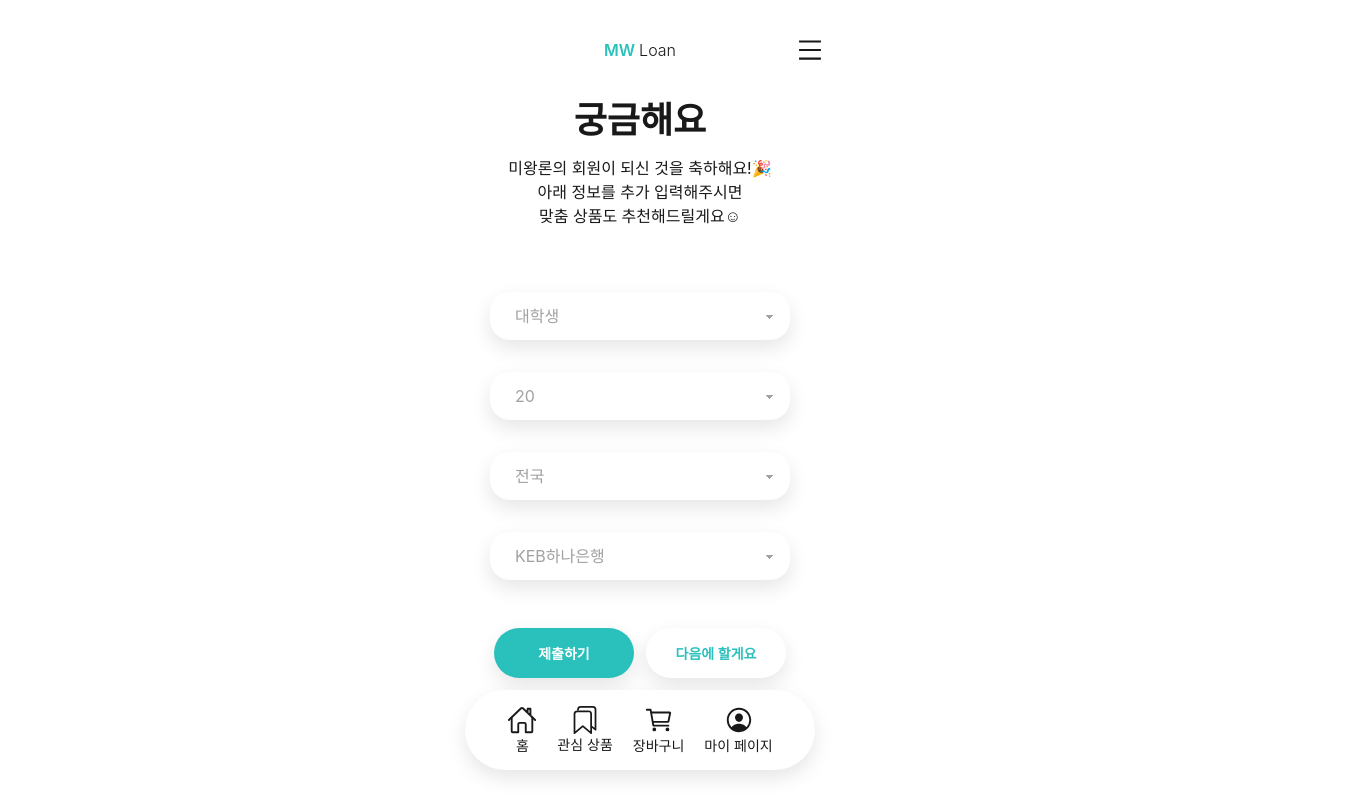
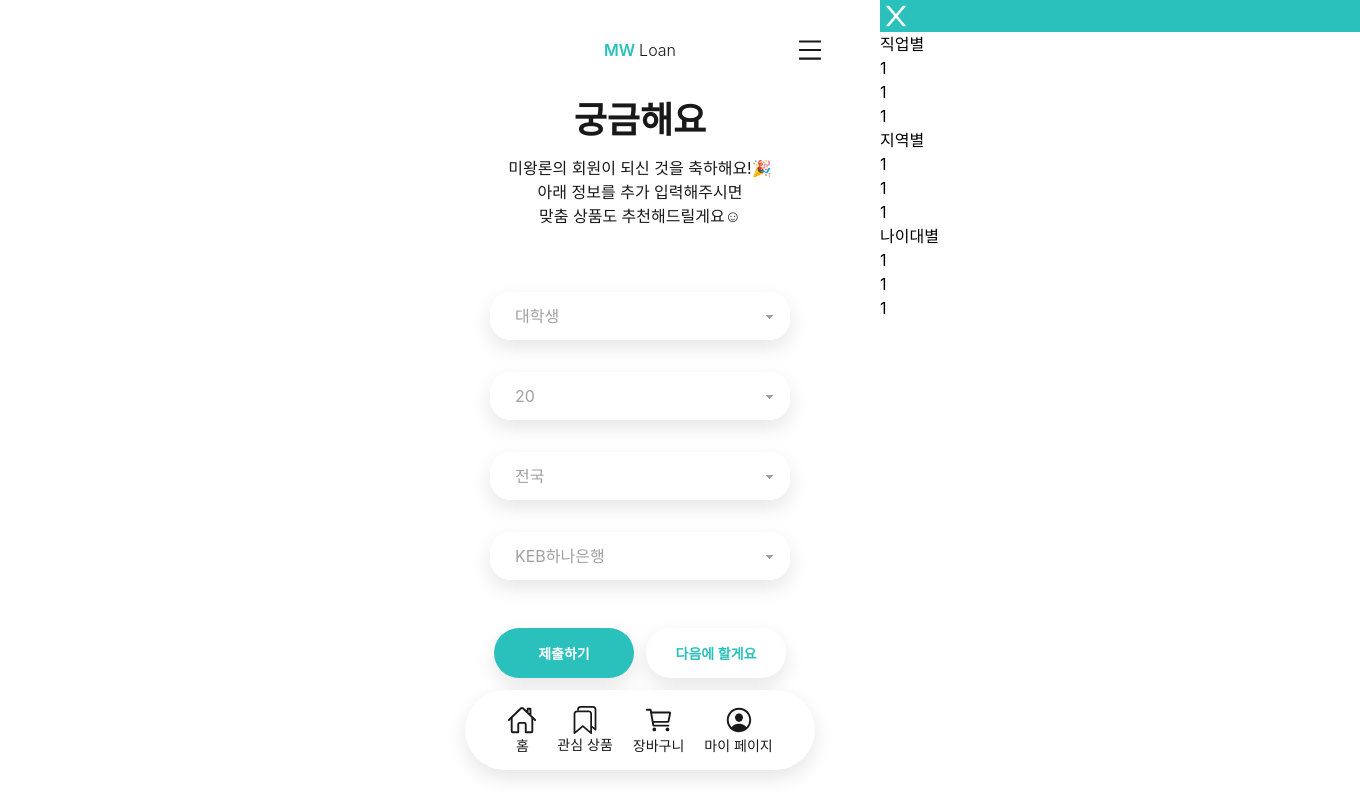
Before and after one commit to whtmdgn1409/Mini-Project-6-FE, a React (Vite) app: page /signup/optinfo in a window 1280 px wide. Shown: the whole page, 1360 px wide, since content can reach past the window. Built offline with nearby package versions, Linux system fonts and the light colour scheme; a web font is replaced by a local one.

Commit message:
[#7] Fix: 헤더 코드 변경

```diff
--- /dev/null
+++ b/src/api/core/api 2.ts
@@ -0,0 +1,11 @@
+import type { AxiosRequestConfig } from 'axios';
+import axios from 'axios';
+
+const axiosConfig: AxiosRequestConfig = {
+  baseURL: 'https://fa466e8e-2ce8-447d-b2dd-517832056015.mock.pstmn.io',
+  headers: {
+    'content-type': 'application/json',
+  },
+};
+
+export const request = axios.create(axiosConfig);
--- a/src/components/Header.tsx
+++ b/src/components/Header.tsx
@@ -1,7 +1,7 @@
 import React, { useState } from 'react';
 import { AiOutlineMenu } from 'react-icons/ai';
 import { Link, useNavigate } from 'react-router-dom';
-import { AiOutlineClose } from 'react-icons/ai';
+import ToggleHeader from './MainPage/ToggleMenu/ToggleHeader';
 
 type Props = {};
 
@@ -11,7 +11,7 @@ const Header = (props: Props) => {
   const toggleMenu = () => {
     setisOpen((isOpen) => !isOpen);
   };
-  return !isOpen ? (
+  return (
     <div className='flex relative m-auto h-[100px] w-96 items-center justify-center'>
       <div
         className='inset-x-0 top-0 text-center cursor-pointer'
@@ -26,17 +26,14 @@ const Header = (props: Props) => {
       >
         <AiOutlineMenu size='28' />
       </button>
-    </div>
-  ) : (
-    <div id='gnbMenu' className='w-full h-screen bg-[#000] z-[50]'>
-      <div id='menuHeader' className='w-full h-[210px] bg-mw'>
-        <div
-          className='float-right mt-9 mr-[50px]'
-          onClick={() => toggleMenu()}
-        >
-          {' '}
-          <AiOutlineClose size='32' color='#fff' />
-        </div>
+      <div
+        className={
+          isOpen
+            ? 'showMenu w-[480px] h-[500px] absolute top-0 right-[-48px] duration-1000 bg-white'
+            : 'hideMenu w-[480px] h-[500px] absolute top-0 right-[-528px] duration-1000 bg-white'
+        }
+      >
+        <ToggleHeader toggleMenu={toggleMenu} />
       </div>
     </div>
   );
--- /dev/null
+++ b/src/components/MainPage/ToggleMenu/ToggleBody.tsx
@@ -0,0 +1,40 @@
+import React from 'react';
+
+type props = {};
+
+const ToggleBody = (props: props) => {
+  return (
+    <div className='w-full bg-white text-black'>
+      <div>
+        <ul className=''>
+          <li>
+            직업별
+            <ul>
+              <li>1</li>
+              <li>1</li>
+              <li>1</li>
+            </ul>
+          </li>
+          <li>
+            지역별
+            <ul>
+              <li>1</li>
+              <li>1</li>
+              <li>1</li>
+            </ul>
+          </li>
+          <li>
+            나이대별
+            <ul>
+              <li>1</li>
+              <li>1</li>
+              <li>1</li>
+            </ul>
+          </li>
+        </ul>
+      </div>
+    </div>
+  );
+};
+
+export default ToggleBody;
--- a/src/components/MainPage/ToggleMenu/ToggleHeader.tsx
+++ b/src/components/MainPage/ToggleMenu/ToggleHeader.tsx
@@ -1,16 +1,28 @@
 import React, { useState } from 'react';
+import { AiOutlineClose } from 'react-icons/ai';
+import ToggleBody from './ToggleBody';
 
-type props = {};
-
+interface props {
+  toggleMenu(): void;
+}
 const ToggleHeader = (props: props) => {
   const [logIn, setlogIn] = useState(false);
   const logInCheck = () => {
-    if(props){
-
+    if (props) {
     }
+  };
   return (
-    <div className=''>
+    <div>
+      <div className='w-full text-right bg-mw'>
+        {' '}
+        <AiOutlineClose
+          size='32'
+          color='#fff'
+          onClick={() => props.toggleMenu()}
+        />
+      </div>
       <div></div>
+      <ToggleBody />
     </div>
   );
 };
--- /dev/null
+++ b/src/pages/SignUpPage/OptionalInfo 2.tsx
@@ -0,0 +1,46 @@
+import { useNavigate } from 'react-router-dom';
+import InfoSelect from '../../components/InfoSelect';
+import age from '../../utils/age';
+import banks from '../../utils/banks';
+import jobs from '../../utils/jobs';
+import regions from '../../utils/regions';
+
+type Props = {};
+
+const OptionalInfo = (props: Props) => {
+  const navigate = useNavigate();
+
+  return (
+    <section className='w-[300px] m-auto'>
+      <h1 className='text-4xl font-bold text-center'>궁금해요</h1>
+      <p className='text-center mt-4 mw-lGray'>
+        미왕론의 회원이 되신 것을 축하해요!🎉
+        <br />
+        아래 정보를 추가 입력해주시면
+        <br />
+        맞춤 상품도 추천해드릴게요☺
+      </p>
+      <form className='flex-col mt-8 text-center'>
+        <InfoSelect infos={jobs} />
+        <InfoSelect infos={age} />
+        <InfoSelect infos={regions} />
+        <InfoSelect infos={banks} />
+      </form>
+
+      <div className='flex justify-center gap-3'>
+        <button className='mwBtn font-semibold mt-12 !w-[140px]'>
+          제출하기
+        </button>
+        <button
+          onClick={() => {
+            navigate('/signup');
+          }}
+          className='mwBtn-white shadow-default font-semibold mt-12 !w-[140px]'
+        >
+          다음에 할게요
+        </button>
+      </div>
+    </section>
+  );
+};
+export default OptionalInfo;
--- /dev/null
+++ b/src/utils/age 2.ts
@@ -0,0 +1,6 @@
+const age: number[] = [];
+for (let i = 20; i < 70; i++) {
+  age.push(i);
+}
+
+export default age;
--- /dev/null
+++ b/src/utils/banks 2.ts
@@ -0,0 +1,22 @@
+const banks = [
+  'KEB하나은행',
+  'SC제일은행',
+  '국민은행',
+  '신한은행',
+  '외환은행',
+  '우리은행',
+  '한국시티은행',
+  '기업은행',
+  '농협',
+  '수협',
+  '한국산업은행',
+  '한국수출입은행',
+  '경남은행',
+  '광주은행',
+  '대구은행',
+  '부산은행',
+  '전북은행',
+  '제주은행',
+];
+
+export default banks;
--- /dev/null
+++ b/src/utils/jobs 2.ts
@@ -0,0 +1,3 @@
+const jobs = ['대학생', '회사원', '자영업자', '무직'];
+
+export default jobs;
--- /dev/null
+++ b/src/utils/regions 2.ts
@@ -0,0 +1,22 @@
+const regions = [
+  '전국',
+  '서울',
+  '경기',
+  '인천',
+  '부산',
+  '광주',
+  '대구',
+  '대전',
+  '울산',
+  '세종',
+  '강원',
+  '전남',
+  '전북',
+  '충남',
+  '충북',
+  '경남',
+  '경북',
+  '제주',
+];
+
+export default regions;
```
